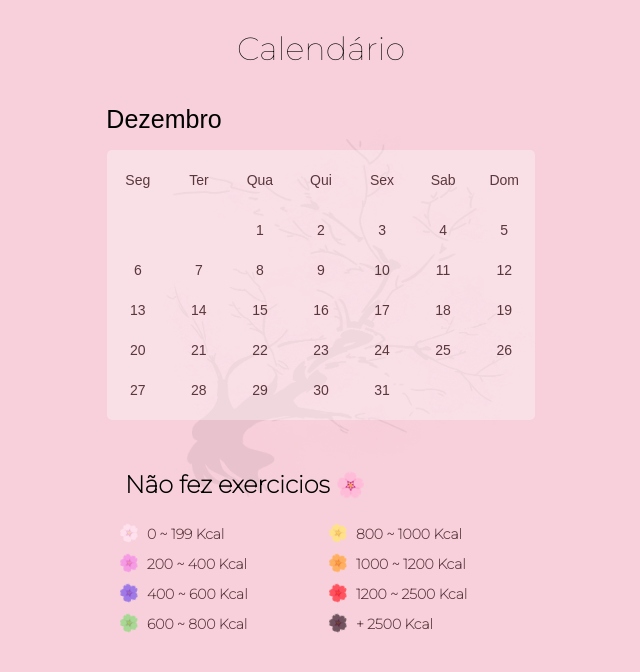
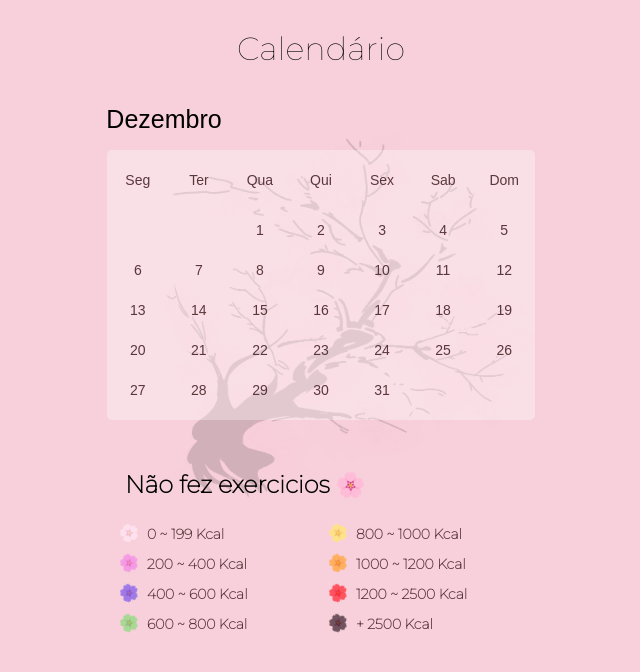
Before and after one commit to vinicius-mns/Calories-Tracker, a React (Create React App) app: page /calendar_tracker/Dezembro/2021 in a window 1280 px wide. Shown: the top 672 px of the page, without its empty margins (319-959 px from the left). Built offline with nearby package versions, Linux system fonts and the light colour scheme.

Commit message:
voltando com a arvore

```diff
--- a/src/styles/calendarTracker.css
+++ b/src/styles/calendarTracker.css
@@ -33,5 +33,4 @@
   background-color: transparent;
   z-index: 1;
   margin-top: 120px;
-  opacity: 40%;
 }
```
